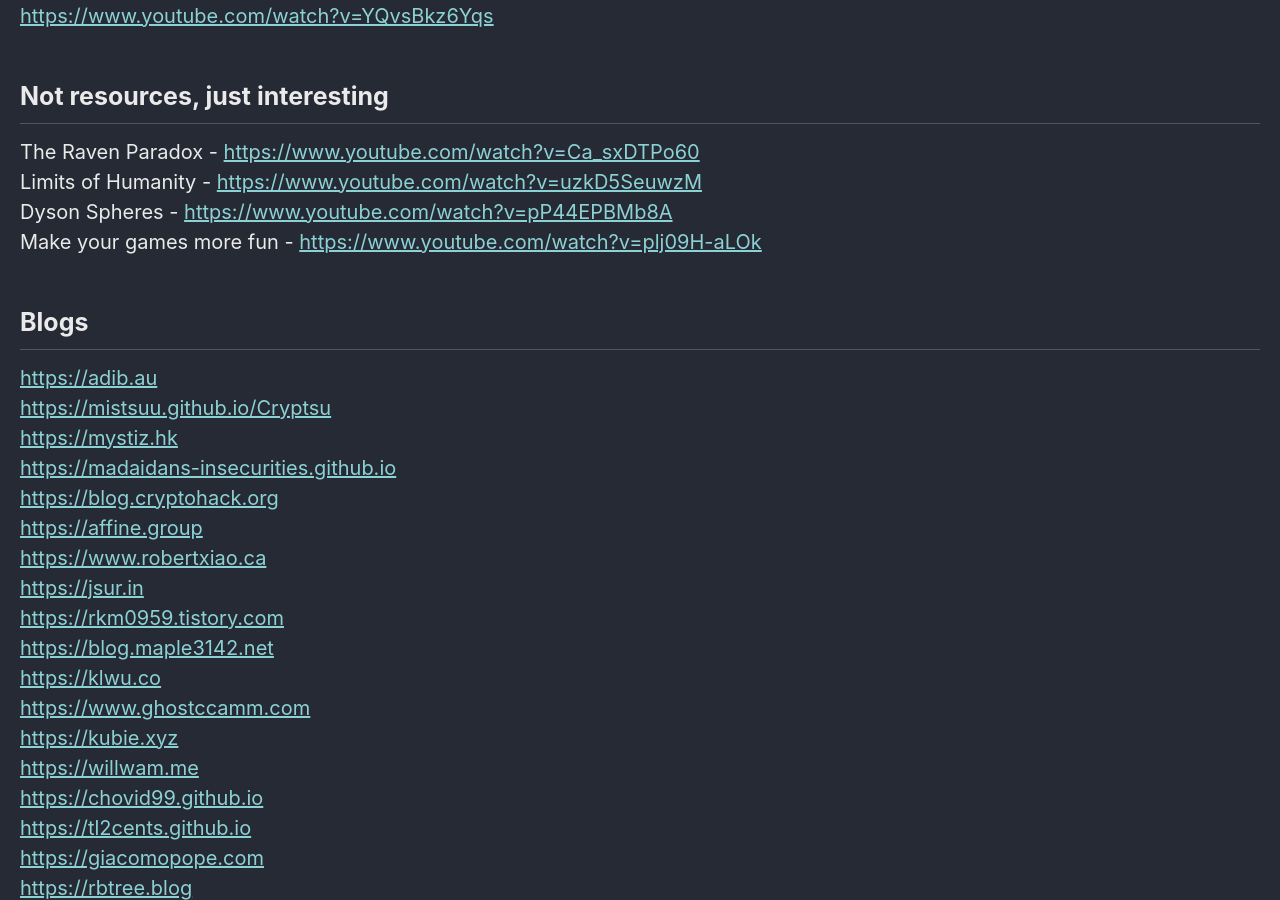
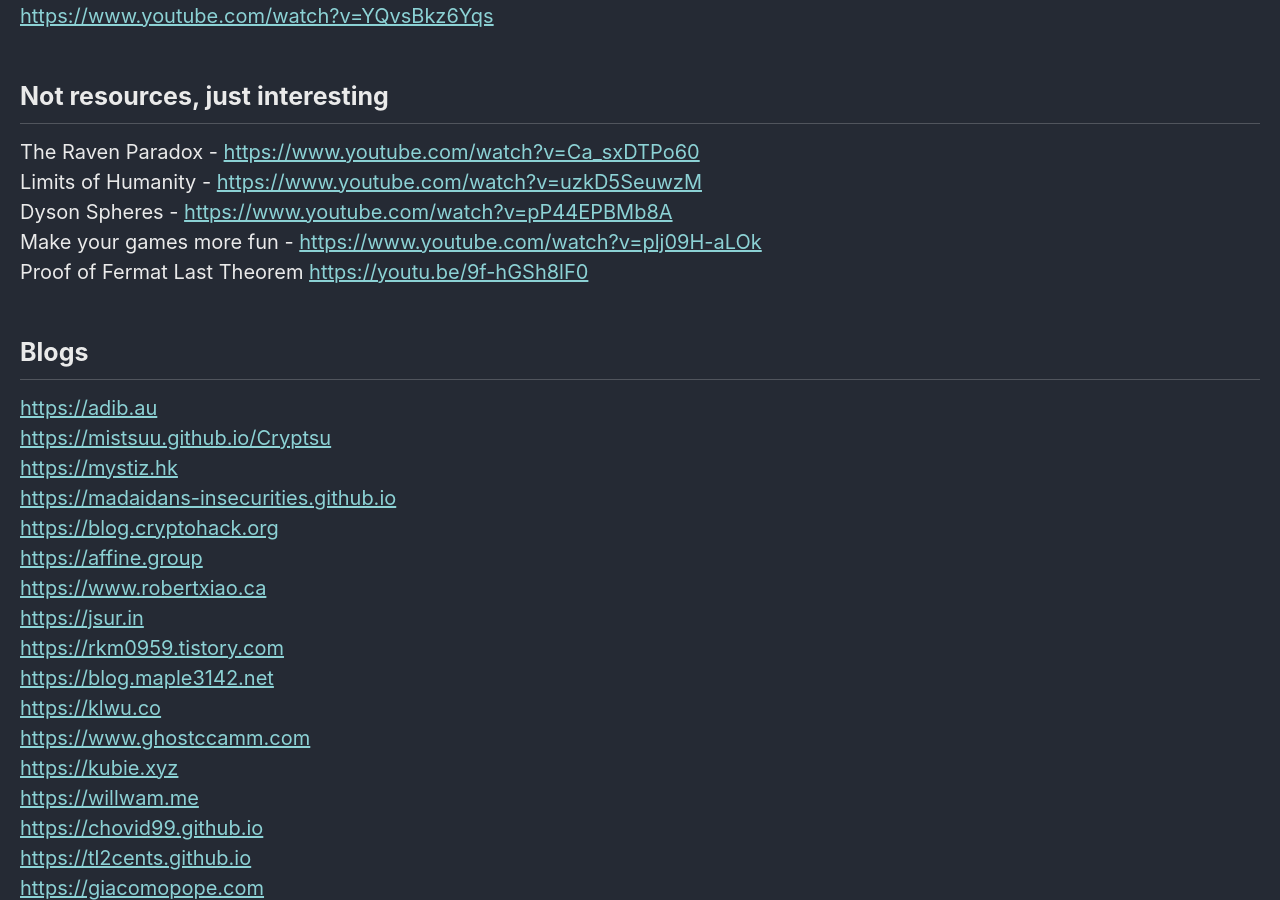
Before and after one commit to Connor-McCartney/Connor-McCartney.github.io, a Jekyll site: the page built from _pages/misc/resources.md, in a window 1280 px wide and 900 px high, scrolled down 3275 px. Built offline with Jekyll 4.4.1, drawn with Linux system fonts in a browser that asks for light colours; cached includes are drawn as plain includes.

Commit message:
Update resources.md

```diff
--- a/_pages/misc/resources.md
+++ b/_pages/misc/resources.md
@@ -116,6 +116,7 @@ The Raven Paradox - <https://www.youtube.com/watch?v=Ca_sxDTPo60> <br>
 Limits of Humanity - <https://www.youtube.com/watch?v=uzkD5SeuwzM> <br>
 Dyson Spheres - <https://www.youtube.com/watch?v=pP44EPBMb8A> <br>
 Make your games more fun - <https://www.youtube.com/watch?v=plj09H-aLOk> <br>
+Proof of Fermat Last Theorem <https://youtu.be/9f-hGSh8lF0> <br>
 
 
 ## Blogs
```
